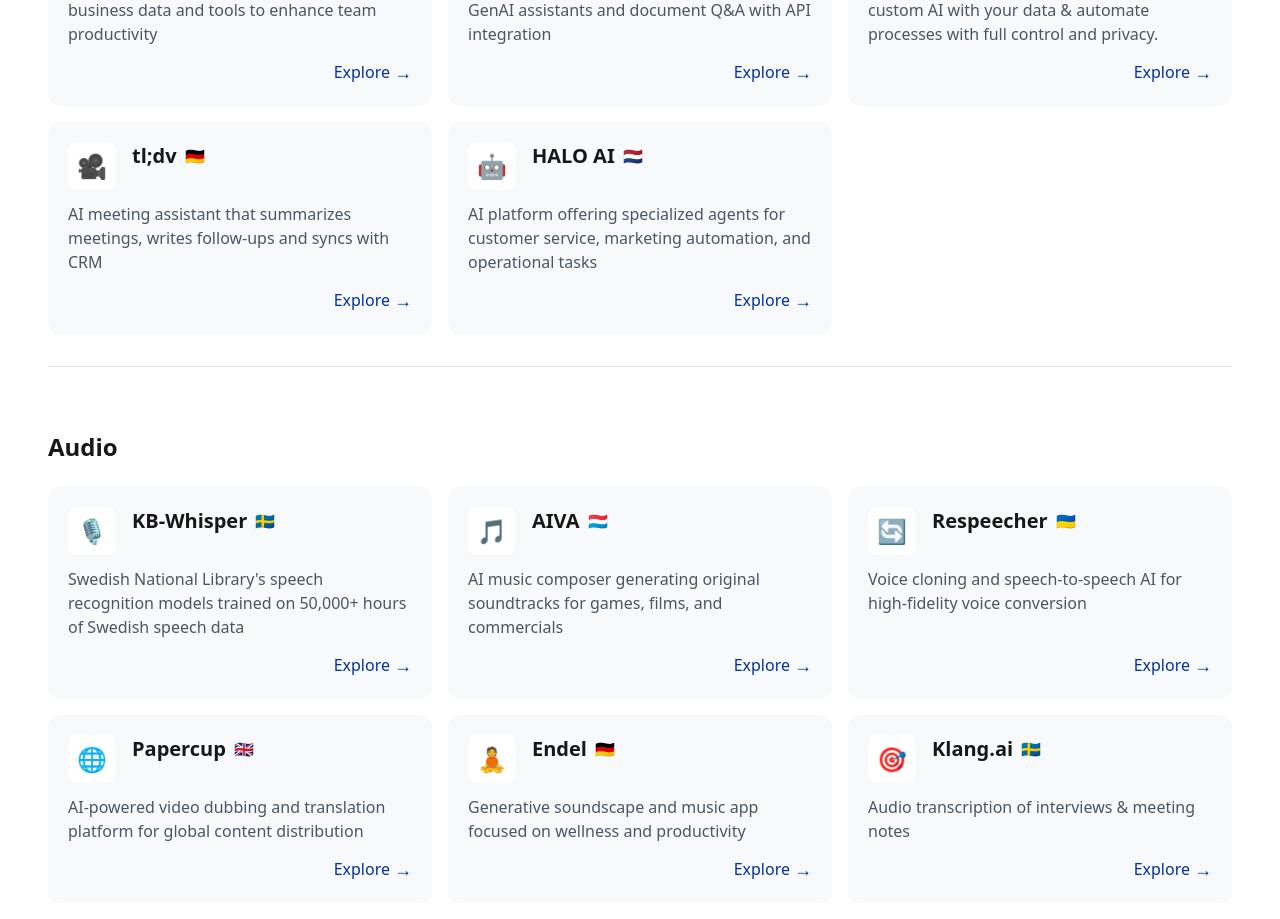
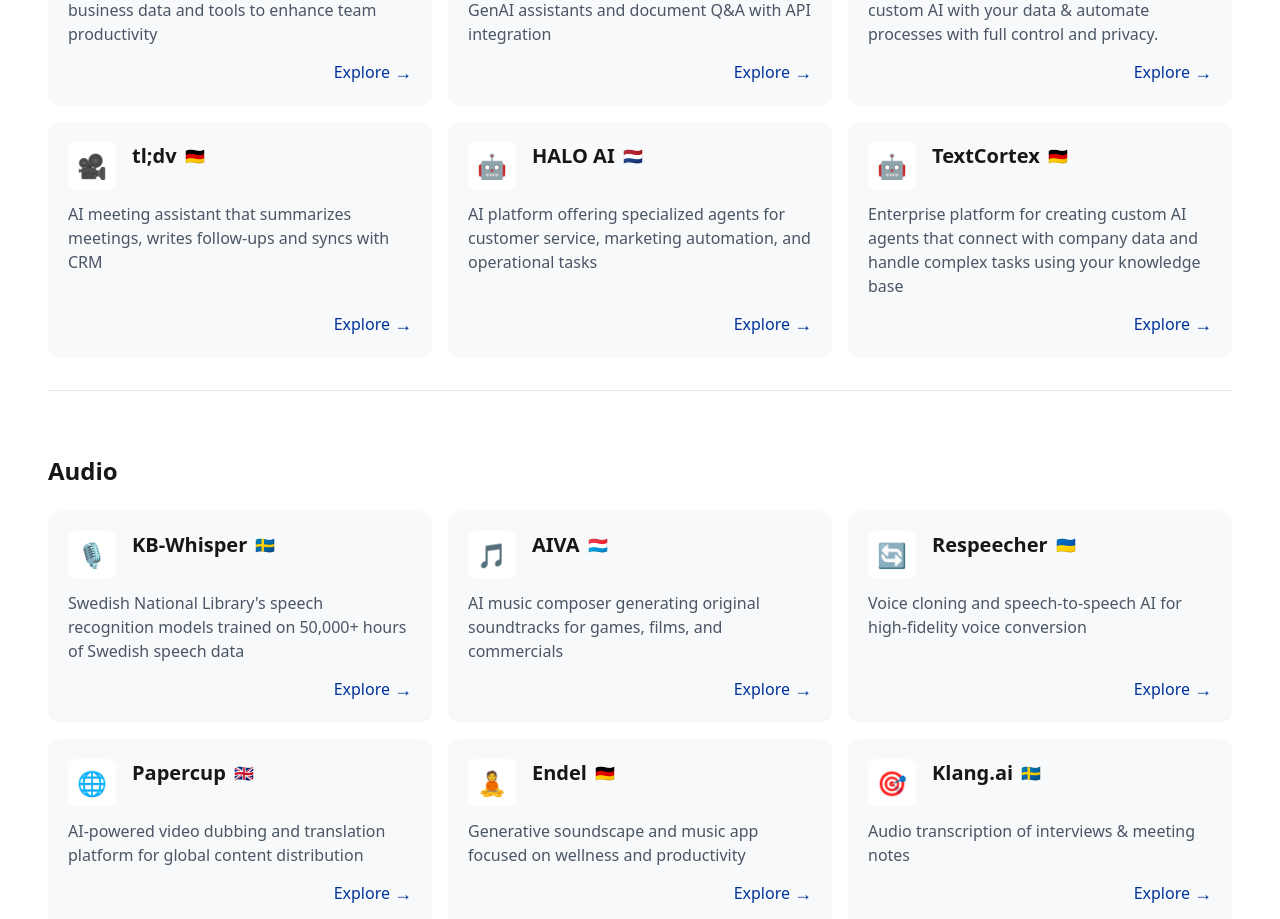
Before and after one commit to northwindlabs/ai-atlas, a Next.js app: page / in a window 1280 px wide. Shown: the part 1980-2899 px from the top of the page. Built offline with nearby package versions, Linux system fonts and the light colour scheme.

Commit message:
added textcortex

```diff
--- a/src/data/services.ts
+++ b/src/data/services.ts
@@ -118,6 +118,15 @@
         country: '🇳🇱',
         link: 'https://www.cm.com/halo/',
         addedDate: '2025-05-11',
+      },
+      {
+        name: 'TextCortex',
+        description:
+          'Enterprise platform for creating custom AI agents that connect with company data and handle complex tasks using your knowledge base',
+        icon: '🤖',
+        country: '🇩🇪',
+        link: 'https://textcortex.com/',
+        addedDate: '2025-06-01',
       },
     ],
   },
```
